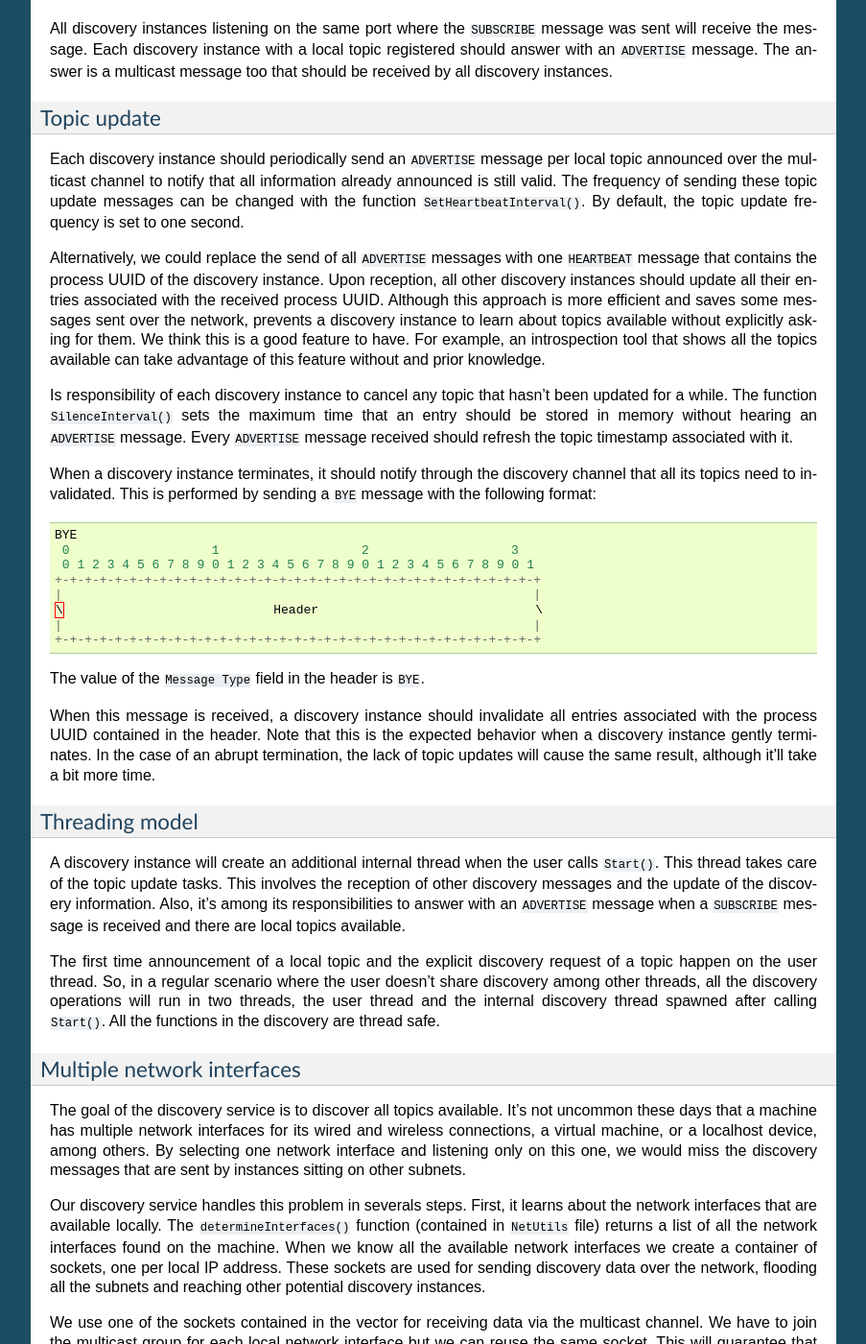
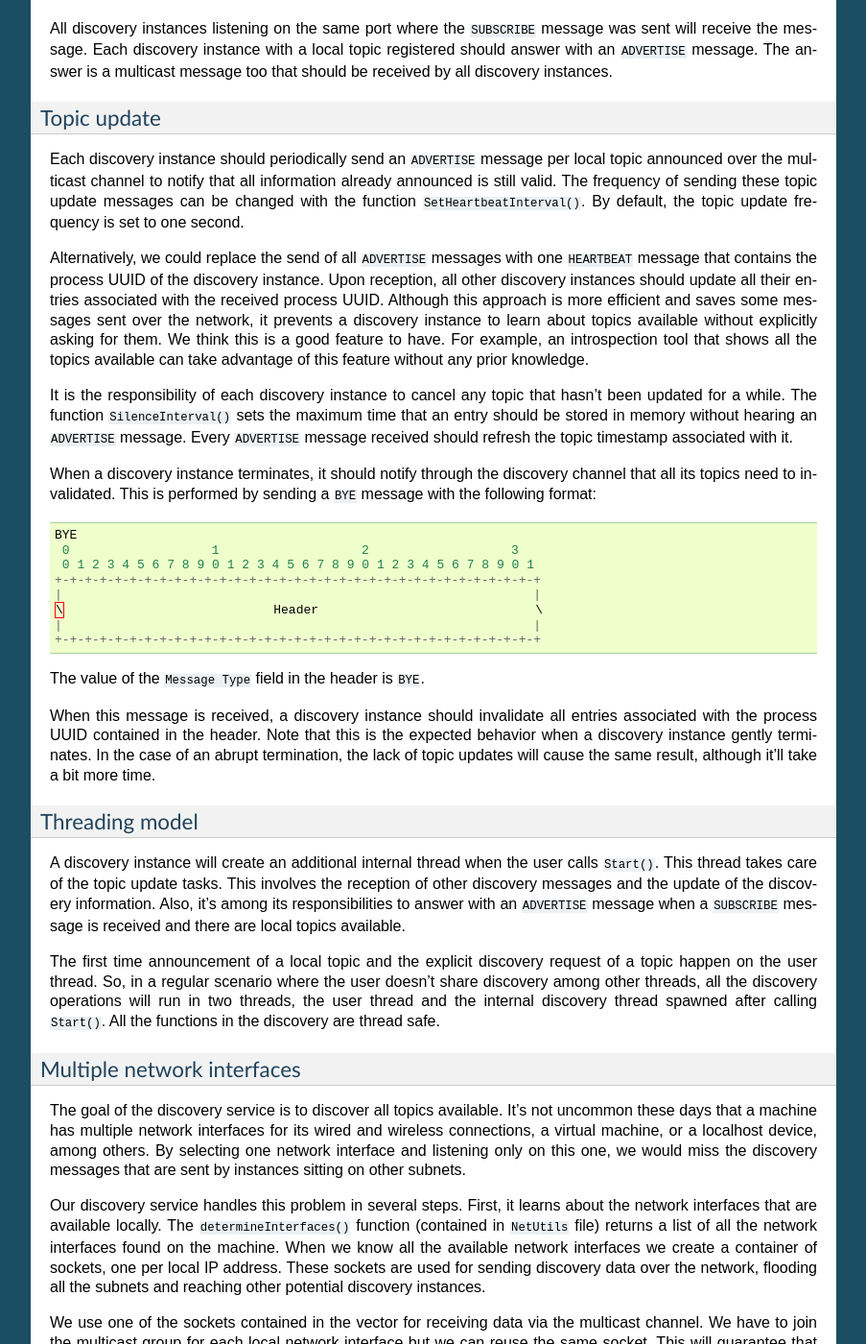
Before and after one commit to gazebosim/gz-transport, a Sphinx documentation site: the page built from docs/development/development.rst, in a window 1280 px wide and 1400 px high, scrolled down 3188 px. Shown: the whole window at 96% size, without its empty margins (198-1101 px from the left). Built offline with Sphinx 7.4.7, drawn with Linux system fonts in a browser that asks for light colours; some of the changed text lies outside the part shown.

Commit message:
development.rst edited online with Bitbucket

```diff
--- a/docs/development/development.rst
+++ b/docs/development/development.rst
@@ -131,7 +131,7 @@ This feature registers a new topic in the internal data structure that keeps
 all the discovery information. Local and remote topics are stored in the same
 way, the only difference is that the local topics will share the process UUID
 with the discovery service. We store what we call a ``Publisher``, which
-contains the topic name and all the meta-data associated.
+contains the topic name and all the associated meta-data.
 
 Each publisher advertises the topic with a specific scope as described `here
 <http://ignition-transport.readthedocs.io/en/latest/nodesAndTopics/nodesAndTopics.html#topic-scope>`_.
@@ -226,13 +226,13 @@ Alternatively, we could replace the send of all ``ADVERTISE`` messages with one
 ``HEARTBEAT`` message that contains the process UUID of the discovery instance.
 Upon reception, all other discovery instances should update all their entries
 associated with the received process UUID. Although this approach is more
-efficient and saves some messages sent over the network, prevents a discovery
+efficient and saves some messages sent over the network, it prevents a discovery
 instance to learn about topics available without explicitly asking for them.
 We think this is a good feature to have. For example, an introspection tool that
-shows all the topics available can take advantage of this feature without and
+shows all the topics available can take advantage of this feature without any
 prior knowledge.
 
-Is responsibility of each discovery instance to cancel any topic that hasn't
+It is the responsibility of each discovery instance to cancel any topic that hasn't
 been updated for a while. The function ``SilenceInterval()`` sets the maximum
 time that an entry should be stored in memory without hearing an ``ADVERTISE``
 message. Every ``ADVERTISE`` message received should refresh the topic
@@ -290,7 +290,7 @@ others. By selecting one network interface and listening only on this one, we
 would miss the discovery messages that are sent by instances sitting on other
 subnets.
 
-Our discovery service handles this problem in severals steps. First, it learns
+Our discovery service handles this problem in several steps. First, it learns
 about the network interfaces that are available locally. The
 ``determineInterfaces()`` function (contained in ``NetUtils`` file) returns a
 list of all the network interfaces found on the machine. When we know all the
```
